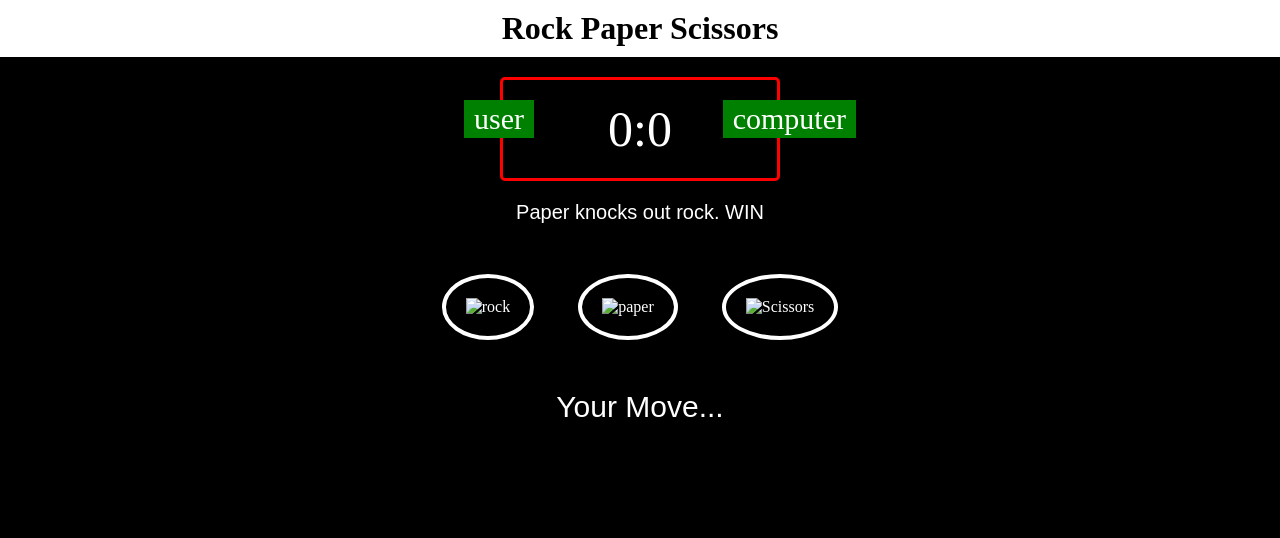
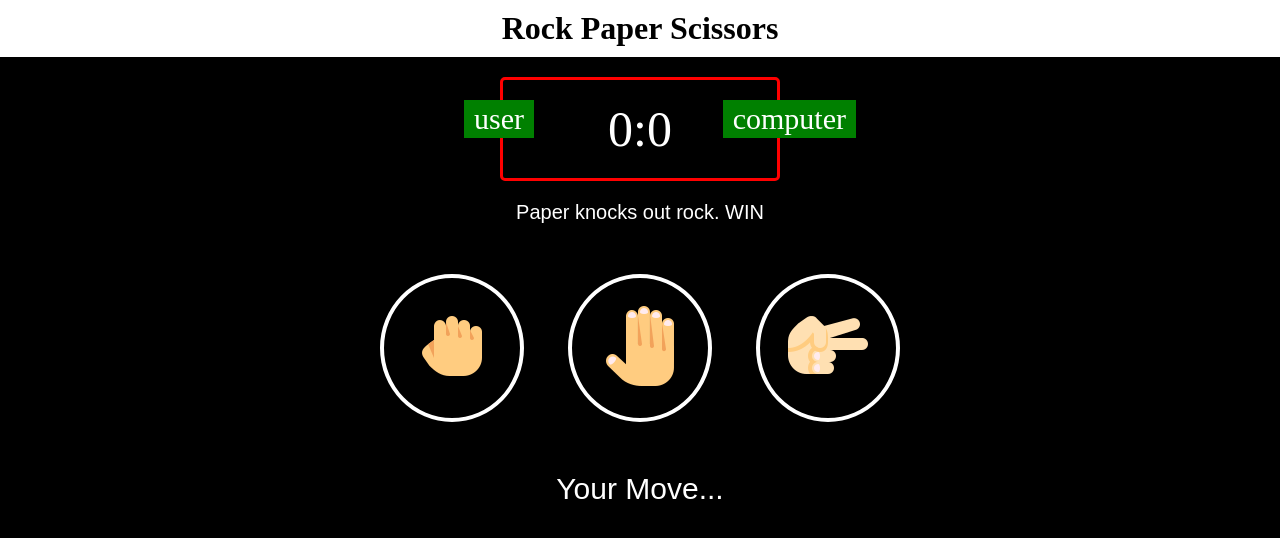
Before and after one commit to Yujan3333/Vanilla-JS-P2-RockPaperScissors, a plain HTML site: page index.html in a window 1280 px wide. Drawn offline with Linux system fonts and the light colour scheme; the site is published under a folder, as on GitHub Pages, so addresses that start at the root find nothing; a web font is replaced by a local one.

Commit message:
Update index.html

```diff
--- a/index.html
+++ b/index.html
@@ -23,13 +23,13 @@
 
     <div class="options">
         <div class="option" id="rock">
-            <img src="/images/rock1.png" alt="rock">
+            <img src="./images/rock1.png" alt="rock">
         </div>
         <div class="option" id="paper">
-            <img src="/images/paper1.png" alt="paper" >
+            <img src="./images/paper1.png" alt="paper" >
         </div>
         <div class="option" id="scissors">
-            <img src="/images/scissors1.png" alt="Scissors">
+            <img src="./images/scissors1.png" alt="Scissors">
         </div>
     </div>
     <p id="user-message">Your Move...</p>
```
